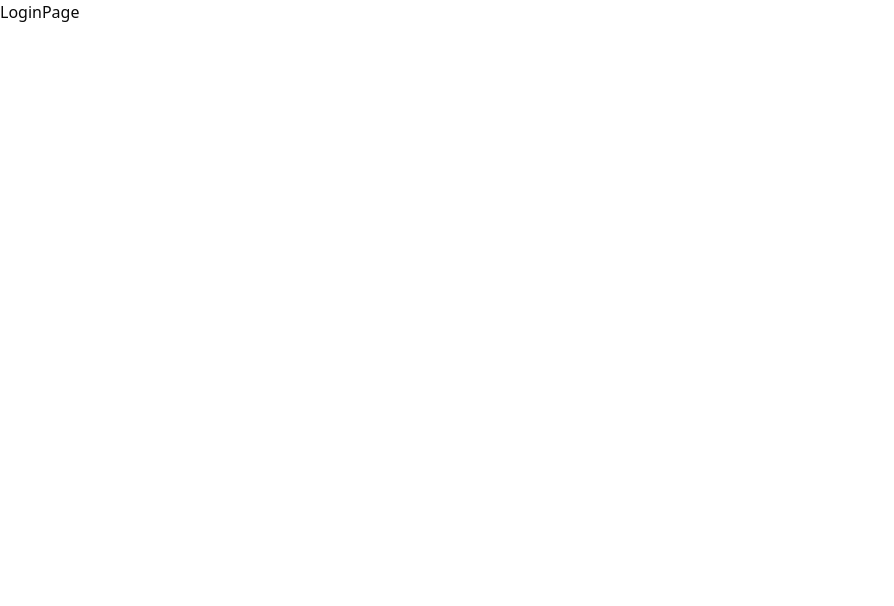
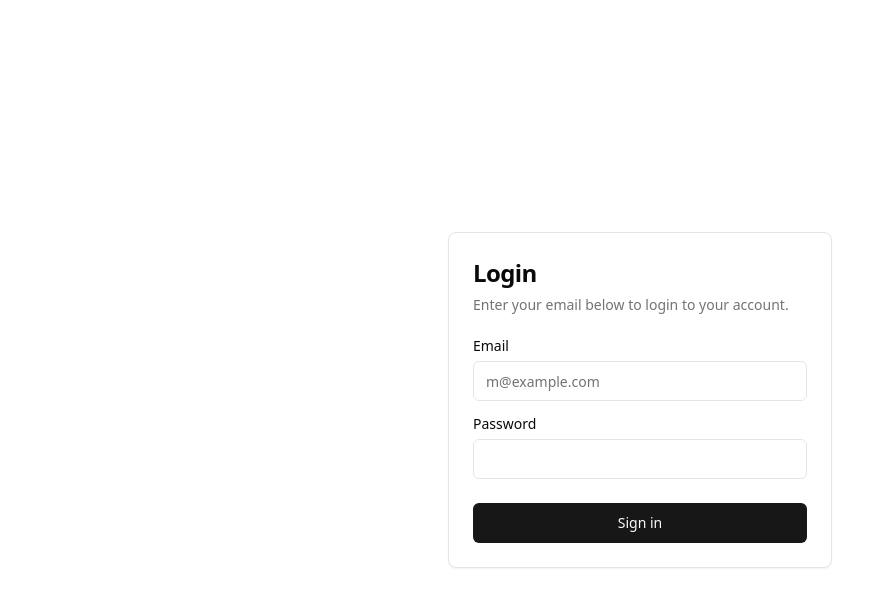
Before and after one commit to 21namanpandey/e-library-dashboard, a React (Vite) app: page /login in a window 1280 px wide. Shown: the top 606 px of the page, without its empty margins (0-894 px from the left). Built offline with nearby package versions, Linux system fonts and the light colour scheme.

Commit message:
add login page

```diff
--- a/package.json
+++ b/package.json
@@ -10,6 +10,7 @@
     "preview": "vite preview"
   },
   "dependencies": {
+    "@radix-ui/react-label": "^2.1.0",
     "@radix-ui/react-slot": "^1.1.0",
     "class-variance-authority": "^0.7.0",
     "clsx": "^2.1.1",
--- /dev/null
+++ b/src/components/ui/card.tsx
@@ -0,0 +1,79 @@
+import * as React from "react"
+
+import { cn } from "@/lib/utils"
+
+const Card = React.forwardRef<
+  HTMLDivElement,
+  React.HTMLAttributes<HTMLDivElement>
+>(({ className, ...props }, ref) => (
+  <div
+    ref={ref}
+    className={cn(
+      "rounded-lg border bg-card text-card-foreground shadow-sm",
+      className
+    )}
+    {...props}
+  />
+))
+Card.displayName = "Card"
+
+const CardHeader = React.forwardRef<
+  HTMLDivElement,
+  React.HTMLAttributes<HTMLDivElement>
+>(({ className, ...props }, ref) => (
+  <div
+    ref={ref}
+    className={cn("flex flex-col space-y-1.5 p-6", className)}
+    {...props}
+  />
+))
+CardHeader.displayName = "CardHeader"
+
+const CardTitle = React.forwardRef<
+  HTMLParagraphElement,
+  React.HTMLAttributes<HTMLHeadingElement>
+>(({ className, ...props }, ref) => (
+  <h3
+    ref={ref}
+    className={cn(
+      "text-2xl font-semibold leading-none tracking-tight",
+      className
+    )}
+    {...props}
+  />
+))
+CardTitle.displayName = "CardTitle"
+
+const CardDescription = React.forwardRef<
+  HTMLParagraphElement,
+  React.HTMLAttributes<HTMLParagraphElement>
+>(({ className, ...props }, ref) => (
+  <p
+    ref={ref}
+    className={cn("text-sm text-muted-foreground", className)}
+    {...props}
+  />
+))
+CardDescription.displayName = "CardDescription"
+
+const CardContent = React.forwardRef<
+  HTMLDivElement,
+  React.HTMLAttributes<HTMLDivElement>
+>(({ className, ...props }, ref) => (
+  <div ref={ref} className={cn("p-6 pt-0", className)} {...props} />
+))
+CardContent.displayName = "CardContent"
+
+const CardFooter = React.forwardRef<
+  HTMLDivElement,
+  React.HTMLAttributes<HTMLDivElement>
+>(({ className, ...props }, ref) => (
+  <div
+    ref={ref}
+    className={cn("flex items-center p-6 pt-0", className)}
+    {...props}
+  />
+))
+CardFooter.displayName = "CardFooter"
+
+export { Card, CardHeader, CardFooter, CardTitle, CardDescription, CardContent }
--- /dev/null
+++ b/src/components/ui/input.tsx
@@ -0,0 +1,25 @@
+import * as React from "react"
+
+import { cn } from "@/lib/utils"
+
+export interface InputProps
+  extends React.InputHTMLAttributes<HTMLInputElement> {}
+
+const Input = React.forwardRef<HTMLInputElement, InputProps>(
+  ({ className, type, ...props }, ref) => {
+    return (
+      <input
+        type={type}
+        className={cn(
+          "flex h-10 w-full rounded-md border border-input bg-background px-3 py-2 text-sm ring-offset-background file:border-0 file:bg-transparent file:text-sm file:font-medium placeholder:text-muted-foreground focus-visible:outline-none focus-visible:ring-2 focus-visible:ring-ring focus-visible:ring-offset-2 disabled:cursor-not-allowed disabled:opacity-50",
+          className
+        )}
+        ref={ref}
+        {...props}
+      />
+    )
+  }
+)
+Input.displayName = "Input"
+
+export { Input }
--- /dev/null
+++ b/src/components/ui/label.tsx
@@ -0,0 +1,26 @@
+"use client"
+
+import * as React from "react"
+import * as LabelPrimitive from "@radix-ui/react-label"
+import { cva, type VariantProps } from "class-variance-authority"
+
+import { cn } from "@/lib/utils"
+
+const labelVariants = cva(
+  "text-sm font-medium leading-none peer-disabled:cursor-not-allowed peer-disabled:opacity-70"
+)
+
+const Label = React.forwardRef<
+  React.ElementRef<typeof LabelPrimitive.Root>,
+  React.ComponentPropsWithoutRef<typeof LabelPrimitive.Root> &
+    VariantProps<typeof labelVariants>
+>(({ className, ...props }, ref) => (
+  <LabelPrimitive.Root
+    ref={ref}
+    className={cn(labelVariants(), className)}
+    {...props}
+  />
+))
+Label.displayName = LabelPrimitive.Root.displayName
+
+export { Label }
--- a/src/pages/Login.tsx
+++ b/src/pages/Login.tsx
@@ -1,8 +1,46 @@
+import { Button } from "@/components/ui/button";
+import {
+  Card,
+  CardContent,
+  CardDescription,
+  CardFooter,
+  CardHeader,
+  CardTitle,
+} from "@/components/ui/card";
+import { Input } from "@/components/ui/input";
+import { Label } from "@/components/ui/label";
 
 const LoginPage = () => {
   return (
-    <div>LoginPage</div>
-  )
-}
+    <section className="flex h-screen justify-center items-center ">
+      <Card className="w-full max-w-sm">
+        <CardHeader>
+          <CardTitle className="text-2xl">Login</CardTitle>
+          <CardDescription>
+            Enter your email below to login to your account.
+          </CardDescription>
+        </CardHeader>
+        <CardContent className="grid gap-4">
+          <div className="grid gap-2">
+            <Label htmlFor="email">Email</Label>
+            <Input
+              id="email"
+              type="email"
+              placeholder="m@example.com"
+              required
+            />
+          </div>
+          <div className="grid gap-2">
+            <Label htmlFor="password">Password</Label>
+            <Input id="password" type="password" required />
+          </div>
+        </CardContent>
+        <CardFooter>
+          <Button className="w-full">Sign in</Button>
+        </CardFooter>
+      </Card>
+    </section>
+  );
+};
 
-export default LoginPage
+export default LoginPage;
```
Also changed, not shown: 1 other file (tests, documents, lock files or other folders).
